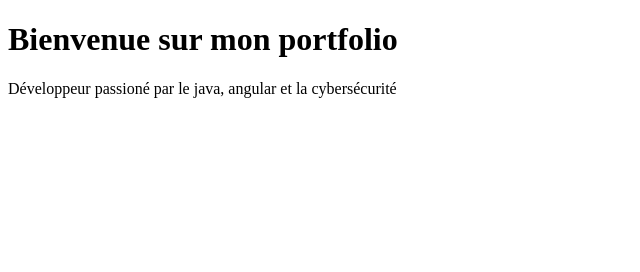
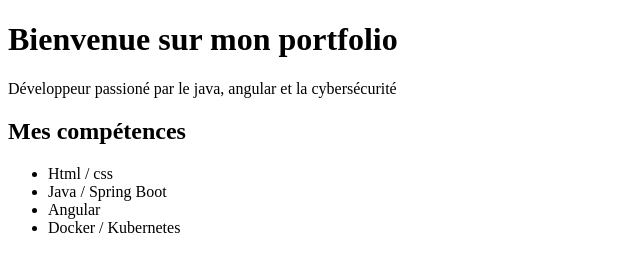
Before and after one commit to DamienLaNeelle-dev/ynov-git, a plain HTML site: page index.html in a window 1280 px wide. Shown: the whole page, without its empty margins (0-640 px from the left). Drawn offline with Linux system fonts and the light colour scheme.

Commit message:
Ajout partie compétences

```diff
--- a/index.html
+++ b/index.html
@@ -8,5 +8,16 @@
   <body>
     <h1>Bienvenue sur mon portfolio</h1>
     <p>Développeur passioné par le java, angular et la cybersécurité</p>
+
+    <section>
+      <h2>Mes compétences</h2>
+
+      <ul>
+        <li>Html / css</li>
+        <li>Java / Spring Boot</li>
+        <li>Angular</li>
+        <li>Docker / Kubernetes</li>
+      </ul>
+    </section>
   </body>
 </html>
```
